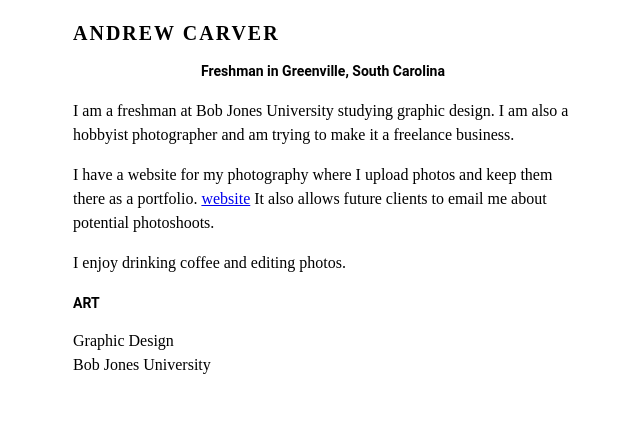
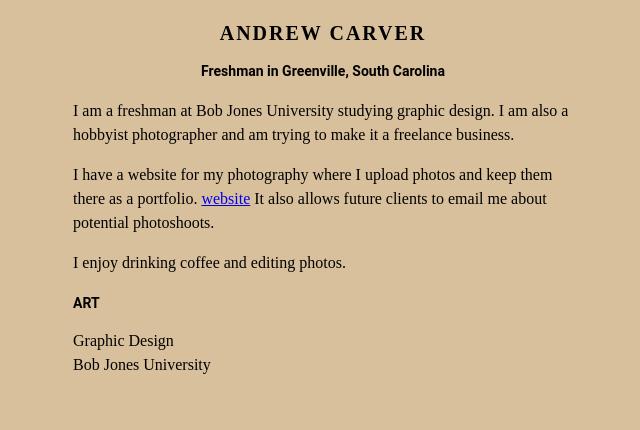
Before and after one commit to andrew-carver/andrew-carver.github.io, a plain HTML site: page index.html in a window 1280 px wide. Shown: the whole page, without its empty margins (317-957 px from the left). Drawn offline with Linux system fonts and the light colour scheme.

Commit message:
Update index.html

```diff
--- a/index.html
+++ b/index.html
@@ -2,7 +2,7 @@
 <head>
 <style>
 body {
-    background: lightbrown;
+    background: #d9c09c;
 }
 #content {
     background: lightbeige;
@@ -16,17 +16,17 @@ body {
 h1 {
     letter-spacing: 2px;
     font-size: 20px;
-    font-family: Baskerville
+    font-family: Baskerville;
     text-align: center;
 }
 h2 {
     font-size: 14px;
     text-align: center;
-    font-family: Roboto
+    font-family: Roboto;
 }
 h3 {
     font-size: 14px;
-    font-family: Roboto
+    font-family: Roboto;
 }
 </style>
 </head>
```
